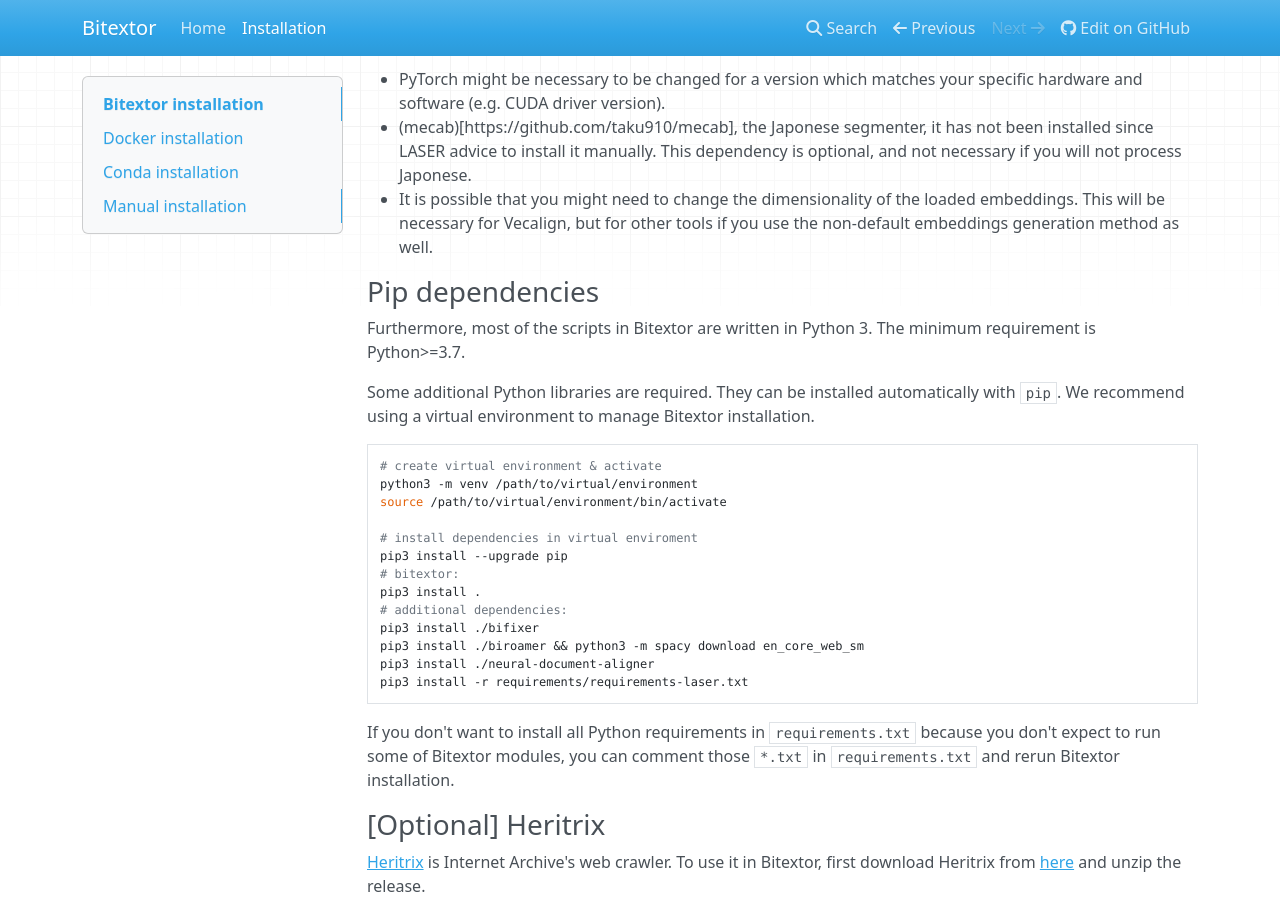
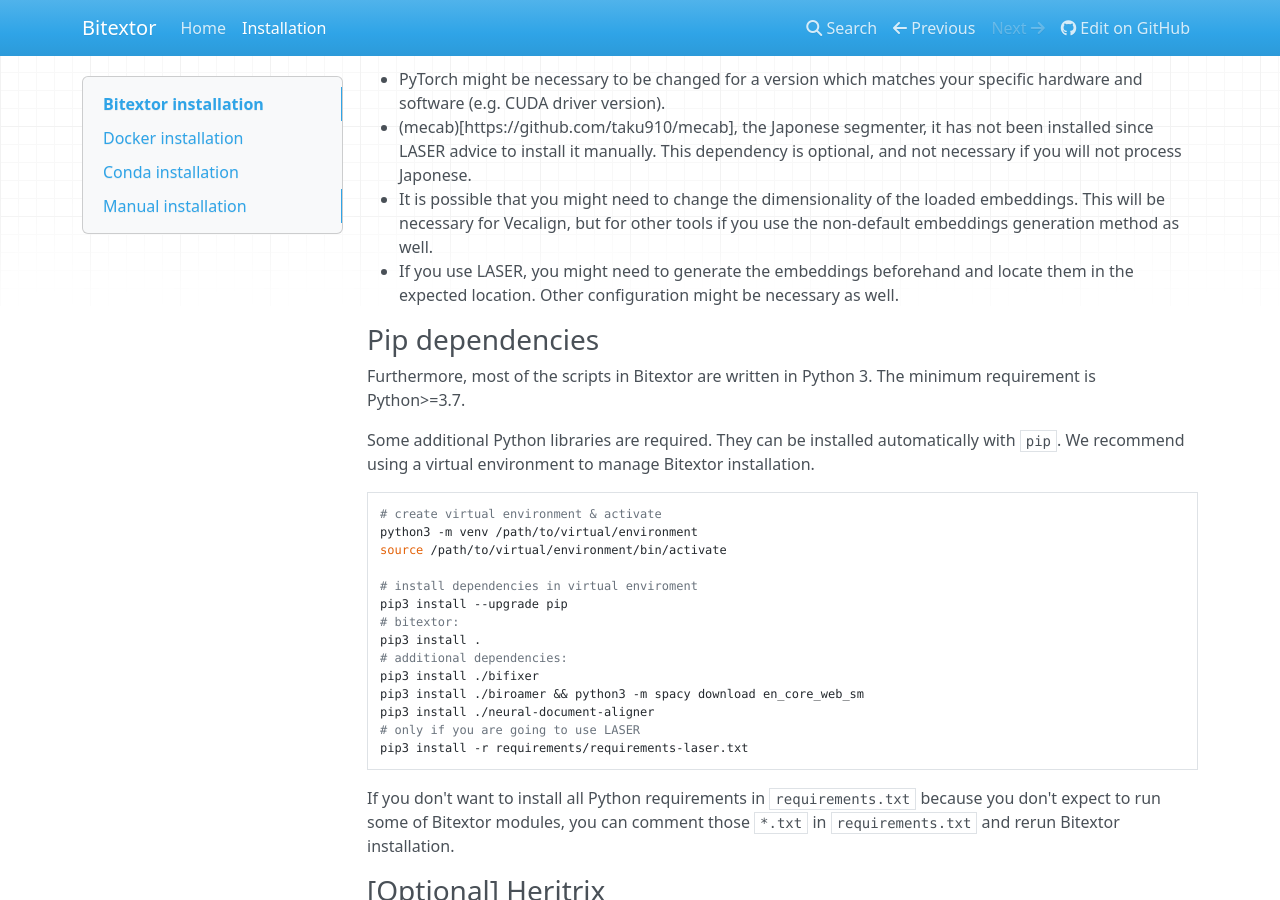
Before and after one commit to bitextor/bitextor-neural, an MkDocs documentation site: the page built from docs/INSTALL.md, in a window 1280 px wide and 900 px high, scrolled down 2981 px. Built offline with MkDocs 1.6.1, drawn with Linux system fonts in a browser that asks for light colours; nearby versions of some CDN libraries.

Commit message:
Update INSTALL.md

````diff
--- a/docs/INSTALL.md
+++ b/docs/INSTALL.md
@@ -154,6 +154,7 @@
 * PyTorch might be necessary to be changed for a version which matches your specific hardware and software (e.g. CUDA driver version).
 * (mecab)[https://github.com/taku910/mecab], the Japonese segmenter, it has not been installed since LASER advice to install it manually. This dependency is optional, and not necessary if you will not process Japonese.
 * It is possible that you might need to change the dimensionality of the loaded embeddings. This will be necessary for Vecalign, but for other tools if you use the non-default embeddings generation method as well.
+* If you use LASER, you might need to generate the embeddings beforehand and locate them in the expected location. Other configuration might be necessary as well.
 
 ### Pip dependencies
 
@@ -174,6 +175,7 @@
 pip3 install ./bifixer
 pip3 install ./biroamer && python3 -m spacy download en_core_web_sm
 pip3 install ./neural-document-aligner
+# only if you are going to use LASER
 pip3 install -r requirements/requirements-laser.txt
 ```
 
````
